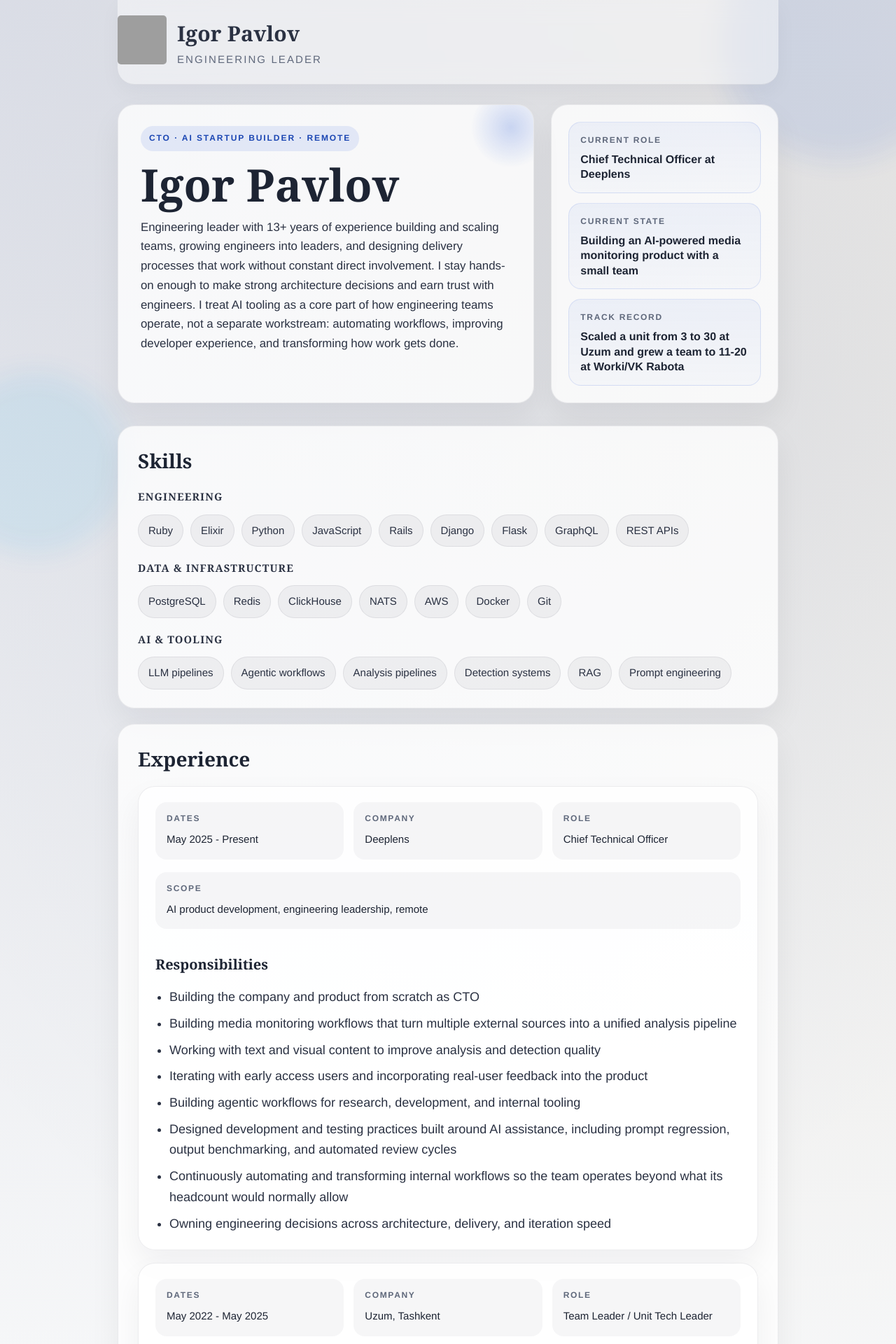
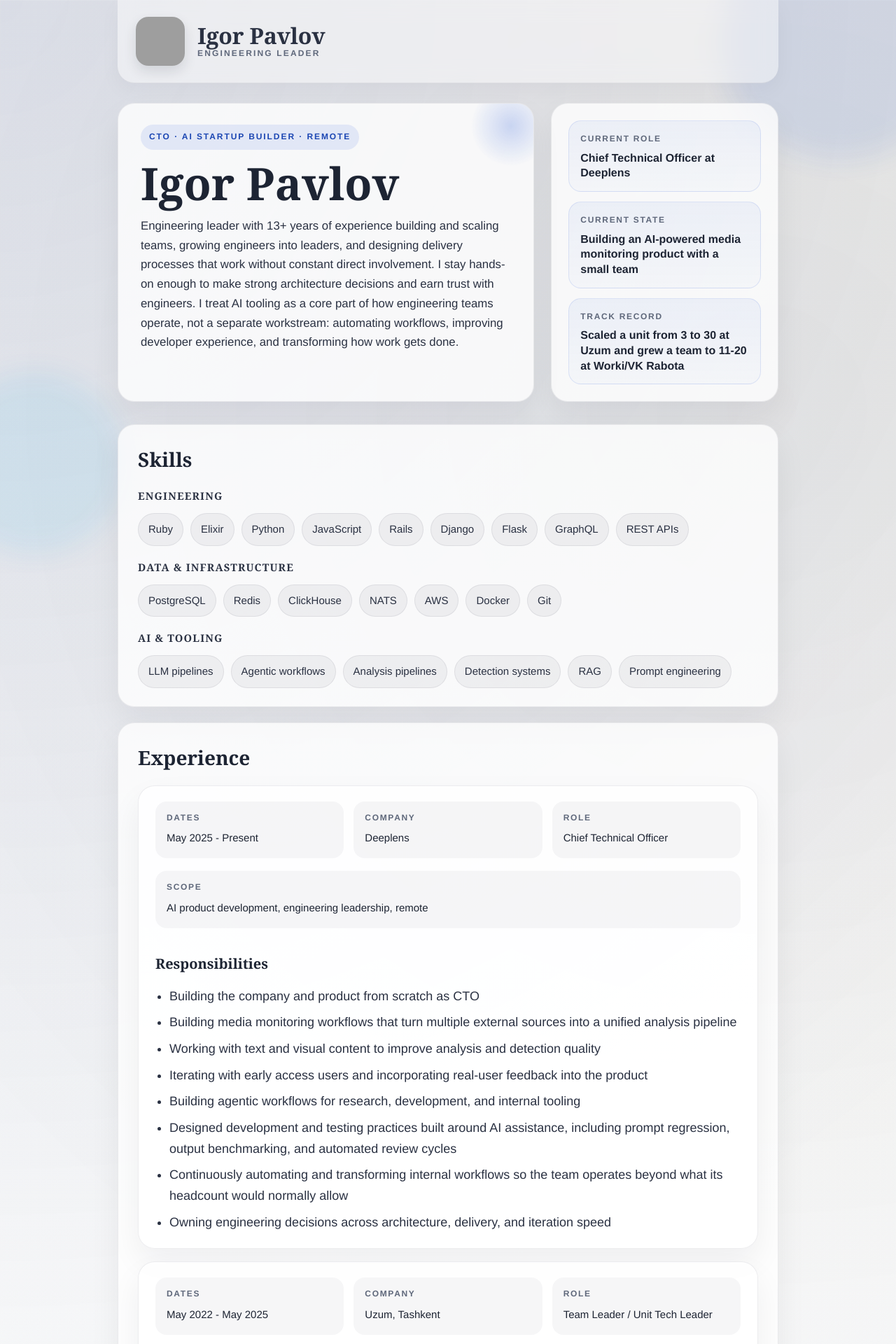
Before and after one commit to BEaStia/beastia.github.io, a Jekyll site: the page built from index.html, in a window 1280 px wide. Shown: the top 1920 px of the page at 70% size. Built offline with Jekyll 4.4.1, drawn with Linux system fonts in a browser that asks for light colours; grey boxes are pictures that could not be loaded.

Commit message:
updated styling

```diff
--- a/_includes/meta.html
+++ b/_includes/meta.html
@@ -2,6 +2,9 @@
     <meta content='text/html; charset=utf-8' http-equiv='Content-Type'>
     <meta http-equiv='X-UA-Compatible' content='IE=edge'>
     <meta name='viewport' content='width=device-width, initial-scale=1.0, maximum-scale=1.0'>
+    <link rel="icon" href="{{ site.baseurl }}/favicon.ico">
+    <link rel="apple-touch-icon" sizes="180x180" href="{{ site.baseurl }}/apple-touch-icon.png">
+    <link rel="apple-touch-icon-precomposed" sizes="180x180" href="{{ site.baseurl }}/apple-touch-icon-precomposed.png">
 
     {% if page.excerpt %}
     <meta name="description" content="{{ page.excerpt| strip_html }}" />
--- a/style.scss
+++ b/style.scss
@@ -5,9 +5,11 @@
 // IMPORTS
 //
 
-@import "reset";
-@import "variables";
-// Syntax highlighting @import is at the bottom of this file
+@use "sass:color";
+@use "reset" as *;
+@use "variables" as *;
+@use "highlights" as *;
+@use "svg-icons" as *;
 
 /**************/
 /* BASE RULES */
@@ -106,7 +108,7 @@ a {
   text-decoration: none;
 	cursor: pointer;
   &:hover, &:active {
-    color: darken($blue, 12%);
+    color: color.adjust($blue, $lightness: -12%);
   }
 }
 
@@ -188,7 +190,10 @@ img {
 }
 
 .masthead {
-  padding: 22px 0;
+  display: flex;
+  align-items: center;
+  gap: 18px;
+  padding: 24px 0;
   border-bottom: 1px solid rgba(29, 36, 51, 0.08);
   backdrop-filter: blur(14px);
   background: rgba(255, 255, 255, 0.45);
@@ -196,34 +201,40 @@ img {
   box-shadow: 0 10px 30px rgba(18, 25, 39, 0.04);
 
   @include mobile {
+    flex-direction: column;
     text-align: center;
+    gap: 10px;
   }
 }
 
 .site-avatar {
-  float: left;
   width: 70px;
   height: 70px;
-  margin-right: 15px;
+  flex: 0 0 70px;
+  margin-left: 8px;
 
   @include mobile {
-    float: none;
-    display: block;
-    margin: 0 auto;
+    margin-left: 0;
   }
 
   img {
-    border-radius: 5px;
+    display: block;
+    width: 100%;
+    height: 100%;
+    border-radius: 18px;
+    object-fit: cover;
+    box-shadow: 0 8px 18px rgba(18, 25, 39, 0.12);
   }
 }
 
 .site-info {
-  float: left;
+  display: flex;
+  flex-direction: column;
+  justify-content: center;
+  min-width: 0;
 
   @include mobile {
-    float: none;
-    display: block;
-    margin: 0 auto;
+    width: 100%;
   }
 }
 
@@ -233,19 +244,31 @@ img {
   cursor: pointer;
   font-family: $georgia;
   font-weight: 700;
-  font-size: 30px;
-  letter-spacing: 0.2px;
+  font-size: 32px;
+  line-height: 1.08;
+  letter-spacing: -0.2px;
+
+  a {
+    color: inherit;
+  }
+
+  @include mobile {
+    font-size: 28px;
+  }
 }
 
 .site-description {
   margin: 0;
   color: $gray;
-  font-size: 15px;
+  font-size: 12px;
+  line-height: 1.35;
+  font-weight: 600;
   text-transform: uppercase;
-  letter-spacing: 0.14em;
+  letter-spacing: 0.18em;
 
   @include mobile {
-    margin: 3px 0;
+    margin-top: 4px;
+    font-size: 11px;
   }
 }
 
@@ -331,7 +354,7 @@ nav {
   padding: 8px 12px;
   border-radius: 999px;
   background: rgba(33, 85, 214, 0.1);
-  color: darken($blue, 8%);
+  color: color.adjust($blue, $lightness: -8%);
   font-size: 12px;
   font-weight: 700;
   letter-spacing: 0.16em;
@@ -551,8 +574,3 @@ footer {
     grid-template-columns: 1fr;
   }
 }
-
-// Settled on moving the import of syntax highlighting to the bottom of the CSS
-// ... Otherwise it really bloats up the top of the CSS file and makes it difficult to find the start
-@import "highlights";
-@import "svg-icons";
```
Also changed, not shown: assets/css/style.scss (added, +7 -0 lines), apple-touch-icon-precomposed.png (added), apple-touch-icon.png (added), 1 other file.
